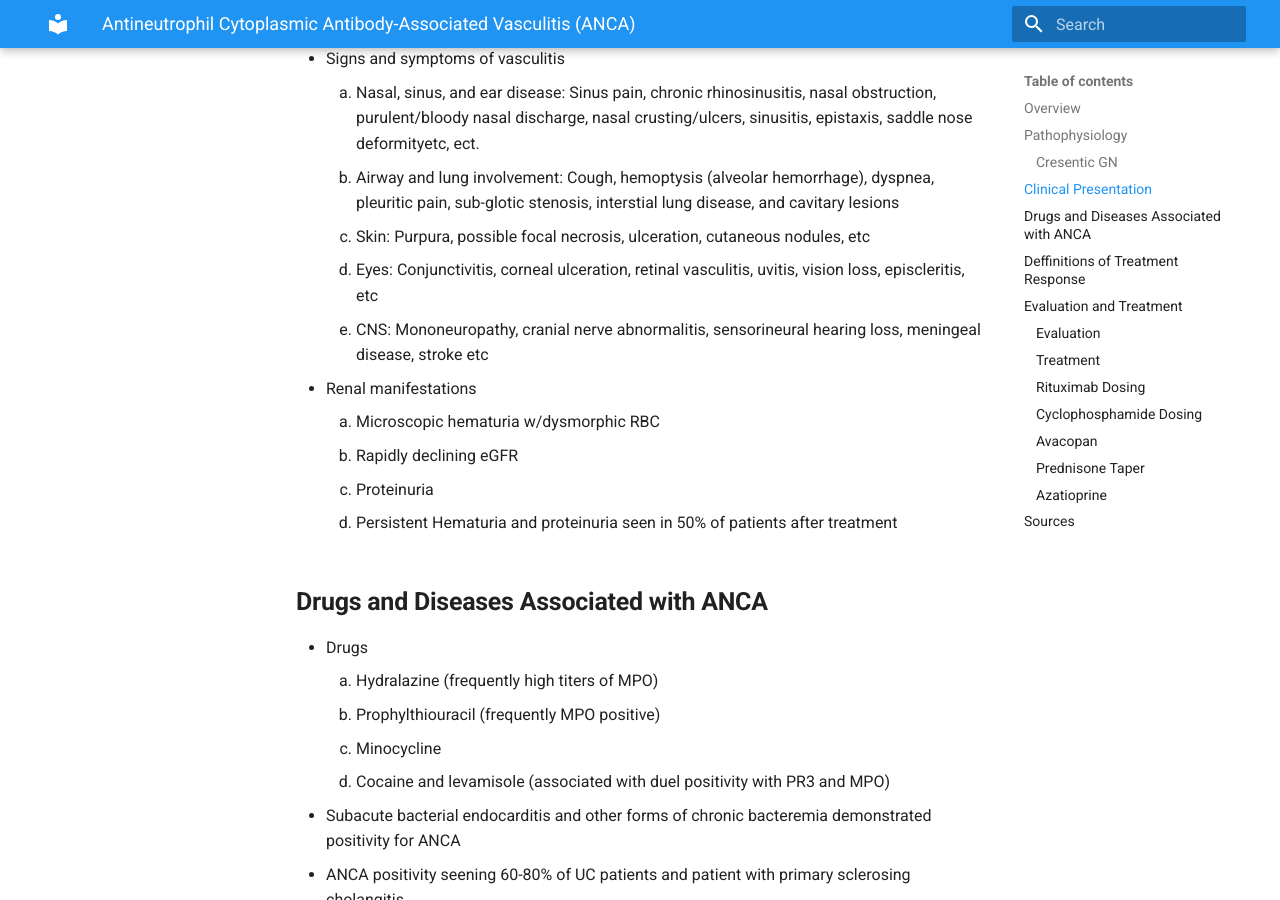
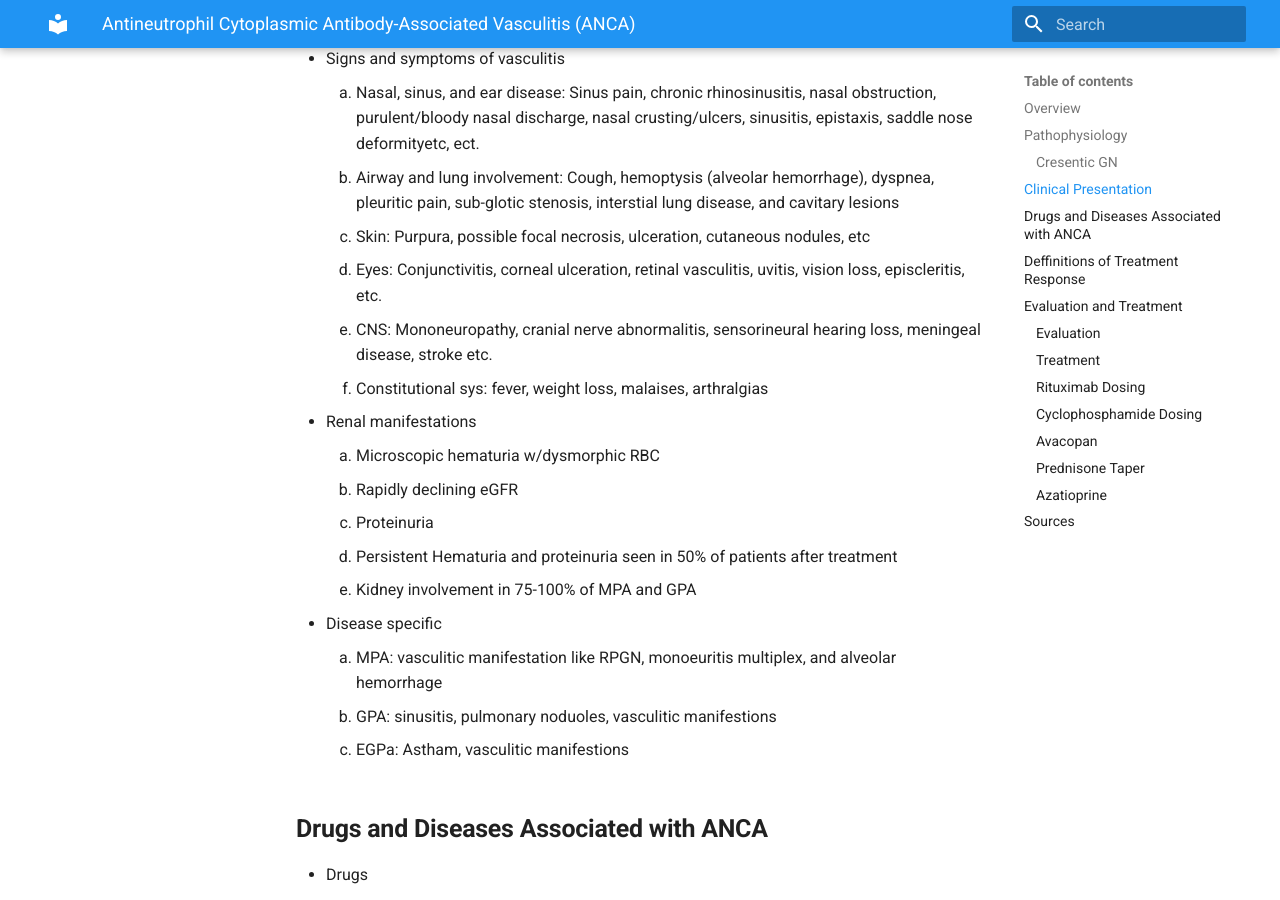
Before and after one commit to TTUNEPH2025/GN, an MkDocs documentation site: the page built from docs/ANCA.md, in a window 1280 px wide and 900 px high, scrolled down 2420 px. Built offline with MkDocs 1.6.1 and Material for MkDocs 9.7.7, drawn with Linux system fonts in a browser that asks for light colours; some of the changed text lies outside the part shown.

Commit message:
Update ANCA.md

```diff
--- a/docs/ANCA.md
+++ b/docs/ANCA.md
@@ -22,7 +22,7 @@
     2. Dentritic cell presentes antigens to CD4 T cells --> activation of B lymphocytes
     3. Priming of neuptrophil by cytokins --> exteriorization of MPO and PR3
     4. ANCA binds to PR3/MPO --> neutrophils activation + degradation --> formation of neutrophil extracellular traps (NETS) and ROS
-    5. RElease of lytic enzymes, antigens, and complement activation --> endothelial and GBM injury
+    5. Release of lytic enzymes, antigens, and complement activation --> endothelial and GBM injury
   * Four forms of disease presentation/clinicaopathologic variants
     1. Renal limited vasculitis (RLV): Pauci-immune Crescent GN
     2. Microscopic polyangitis (MPA): Vasculitis with no asthma or ganulomas (more common in east asians)
@@ -55,13 +55,19 @@
     1. Nasal, sinus, and ear disease: Sinus pain, chronic rhinosinusitis, nasal obstruction, purulent/bloody nasal discharge, nasal crusting/ulcers, sinusitis, epistaxis, saddle nose deformityetc, ect.
     2. Airway and lung involvement: Cough, hemoptysis (alveolar hemorrhage), dyspnea, pleuritic pain, sub-glotic stenosis, interstial lung disease, and cavitary lesions
     3. Skin: Purpura, possible focal necrosis, ulceration, cutaneous nodules, etc
-    4. Eyes: Conjunctivitis, corneal ulceration, retinal vasculitis, uvitis, vision loss, episcleritis, etc
-    5. CNS: Mononeuropathy, cranial nerve abnormalitis, sensorineural hearing loss, meningeal disease, stroke etc
+    4. Eyes: Conjunctivitis, corneal ulceration, retinal vasculitis, uvitis, vision loss, episcleritis, etc.
+    5. CNS: Mononeuropathy, cranial nerve abnormalitis, sensorineural hearing loss, meningeal disease, stroke etc.
+    6. Constitutional sys: fever, weight loss, malaises, arthralgias
   * Renal manifestations
     1. Microscopic hematuria w/dysmorphic RBC
     2. Rapidly declining eGFR
     3. Proteinuria
     4. Persistent Hematuria and proteinuria seen in 50% of patients after treatment
+    5. Kidney involvement in 75-100% of MPA and GPA
+  * Disease specific
+    1. MPA: vasculitic manifestation like RPGN, monoeuritis multiplex, and alveolar hemorrhage
+    2. GPA: sinusitis, pulmonary noduoles, vasculitic manifestions
+    3. EGPa: Astham, vasculitic manifestions
 ## **Drugs and Diseases Associated with ANCA**
   * Drugs
     1. Hydralazine (frequently high titers of MPO)
```
